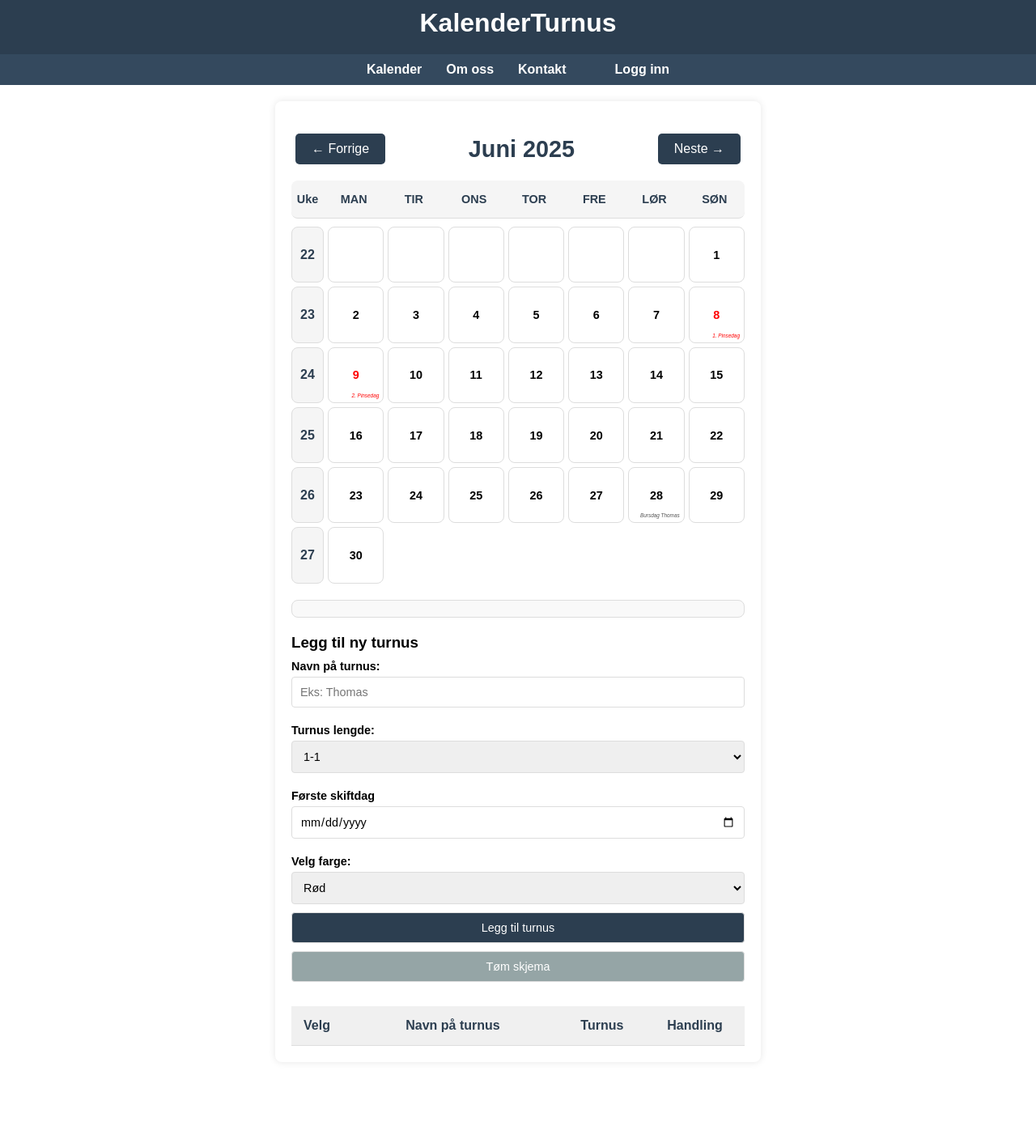
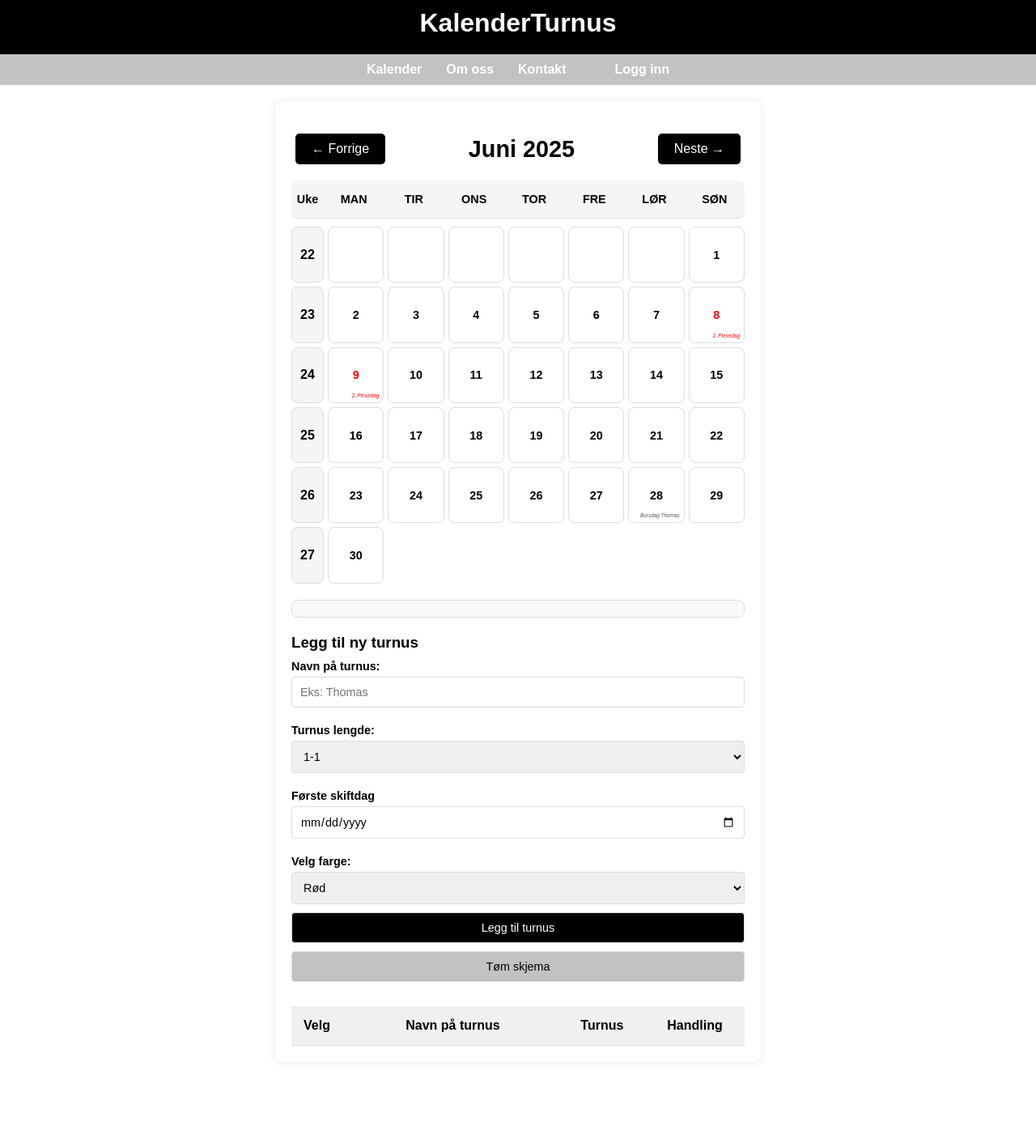
Before and after one commit to Throrvik/minturnus-redesign, a PHP site: page / in a window 1280 px wide. Shown: the whole page at 81% size. Run offline with PHP 8.4, Linux system fonts and the light colour scheme.

Commit message:
Update color scheme

```diff
--- a/css/calendar.css
+++ b/css/calendar.css
@@ -23,7 +23,7 @@
 
 .weekday {
     padding: 10px 0;
-    color: #2c3e50;
+    color: #000;
     font-size: 0.9rem; /* Redusert skriftstørrelse for bedre mobilkompatibilitet */
 }
 
@@ -41,14 +41,14 @@
     font-size: 1.8rem;
     text-align: center;
     flex-grow: 1;
-    color: #2c3e50;
+    color: #000;
 }
 
 .nav-button {
     padding: 10px 20px;
     font-size: 16px;
     margin: 5px;
-    background-color: #2c3e50;
+    background-color: #000;
     color: white;
     border-radius: 5px;
     cursor: pointer;
@@ -57,7 +57,7 @@
 }
 
 .nav-button:hover {
-    background-color: #1a2a38;
+    background-color: #F4A300;
 }
 
 
@@ -87,7 +87,7 @@
     justify-content: center;
     font-weight: bold;
     background-color: #f5f5f5;
-    color: #2c3e50;
+    color: #000;
     border: 1px solid #ddd;
     border-radius: 8px;
     width: 40px; /* Bredde for kolonnen */
@@ -153,8 +153,8 @@
 
 
 .today {
-    background-color: #2c3e50;
-    color: white;
+    background-color: #F4A300;
+    color: #000;
     font-weight: bold;
 }
 
@@ -240,8 +240,8 @@
 
 .shift-item button {
     flex: 0.8;
-    background-color: #95a5a6;
-    color: white;
+    background-color: #C2C2C2;
+    color: #000;
     border: none;
     padding: 5px 0px;
     cursor: pointer;
@@ -250,7 +250,7 @@
 }
 
 .shift-item button:hover {
-    background-color: #7f8c8d;
+    background-color: #F4A300;
 }
 /* Slutt - Styling for hver rad i turnuslisten */
 
@@ -269,7 +269,7 @@
 .shift-header {
     flex: 1;
     padding: 5px;
-    color: #2c3e50;
+    color: #000;
     text-align: center;
 }
 
--- a/css/header.css
+++ b/css/header.css
@@ -3,7 +3,7 @@
     display: flex;
     flex-direction: column;
     align-items: center;
-    background-color: #2c3e50;
+    background-color: #000;
     color: white;
     padding: 10px;
 }
@@ -13,7 +13,7 @@
 }
 
 #user-info a {
-    color: #ecf0f1; /* Lys grå farge for å matche headeren */
+    color: #C2C2C2; /* Lys grå farge for å matche headeren */
     text-decoration: none; /* Fjern understrekingen */
     font-weight: bold; /* Fet skrift */
     transition: color 0.3s ease-in-out; /* Glatt overgang for farge ved hover */
@@ -24,7 +24,7 @@
     display: flex;
     justify-content: center;
     width: 100%;
-    background-color: #34495e;
+    background-color: #C2C2C2;
     padding: 10px 0;
 }
 
@@ -46,7 +46,7 @@
 }
 
 .navbar ul li a:hover {
-    color: #ecf0f1;
+    color: #C2C2C2;
 }
 
 /* Skjul hamburgermeny og mobilnavigasjon for store skjermer */
@@ -63,7 +63,7 @@
         top: 60px; /* Ligger like under headeren */
         left: 0;
         right: 0;
-        background-color: #2c3e50;
+        background-color: #000;
         height: calc(100% - 60px);
         z-index: 1000;
         padding-top: 30px;
--- a/css/style.css
+++ b/css/style.css
@@ -33,7 +33,7 @@ body {
 
 h2 {
     margin-bottom: 20px;
-    color: #2c3e50; /* Mørk blå farge for overskrift */
+    color: #000000; /* Primærfarge for overskrift */
 }
 
 /* Inputfelt styling */
@@ -59,7 +59,7 @@ h2 {
 .btn {
     width: 100%;
     padding: 12px;
-    background-color: #2c3e50; /* Mørk blå farge som i ønsket design */
+    background-color: #000000; /* Primærfarge */
     color: white;
     border: none;
     border-radius: 5px;
@@ -69,14 +69,14 @@ h2 {
 }
 
 .btn:hover {
-    background-color: #34495e; /* Litt mørkere hover-effekt */
+    background-color: #F4A300; /* Hover-effekt i aksentfarge */
 }
 
 .btn-secondary {
     width: 100%;
     padding: 12px;
-    background-color: #95a5a6; /* Lysere grå farge som i ønsket design */
-    color: white;
+    background-color: #C2C2C2; /* Sekundær knappfarge */
+    color: #000;
     border: none;
     border-radius: 5px;
     cursor: pointer;
```
Also changed, not shown: other parts of css/style.css (+15 -13 lines).
